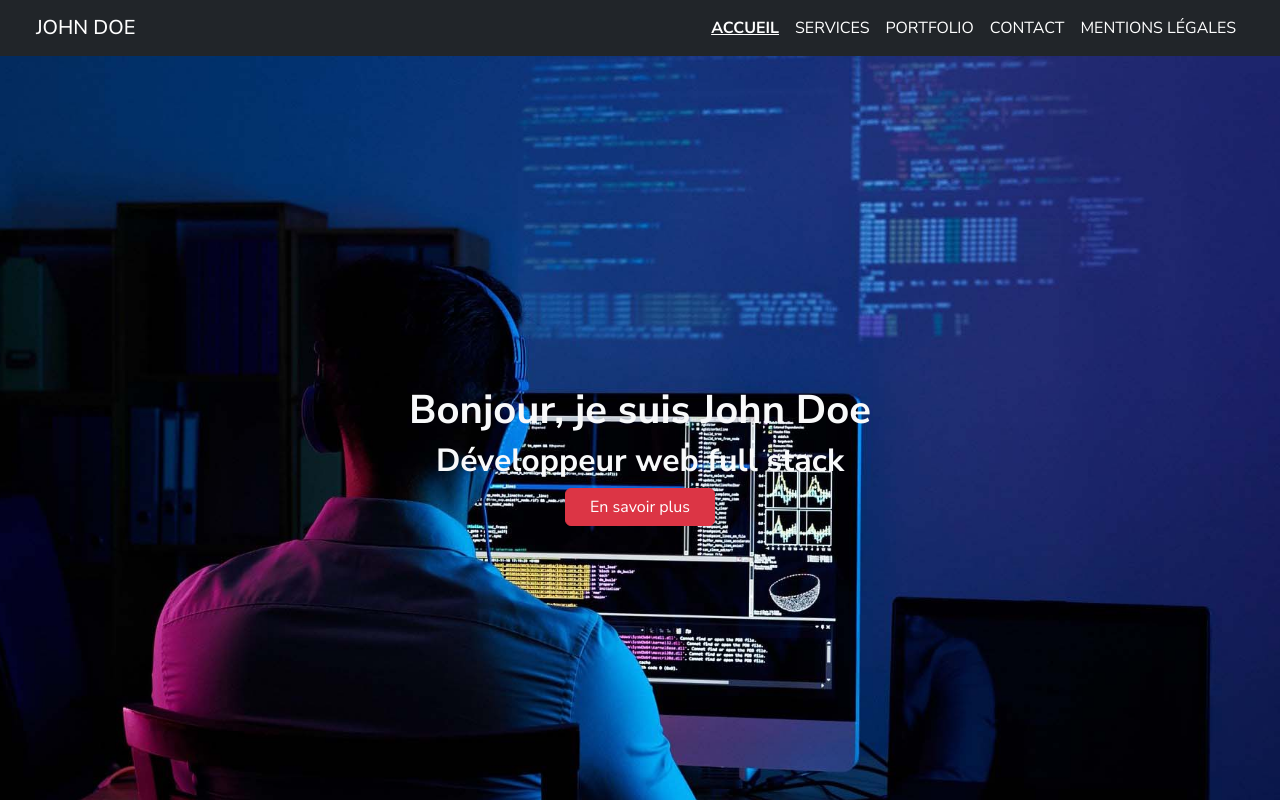
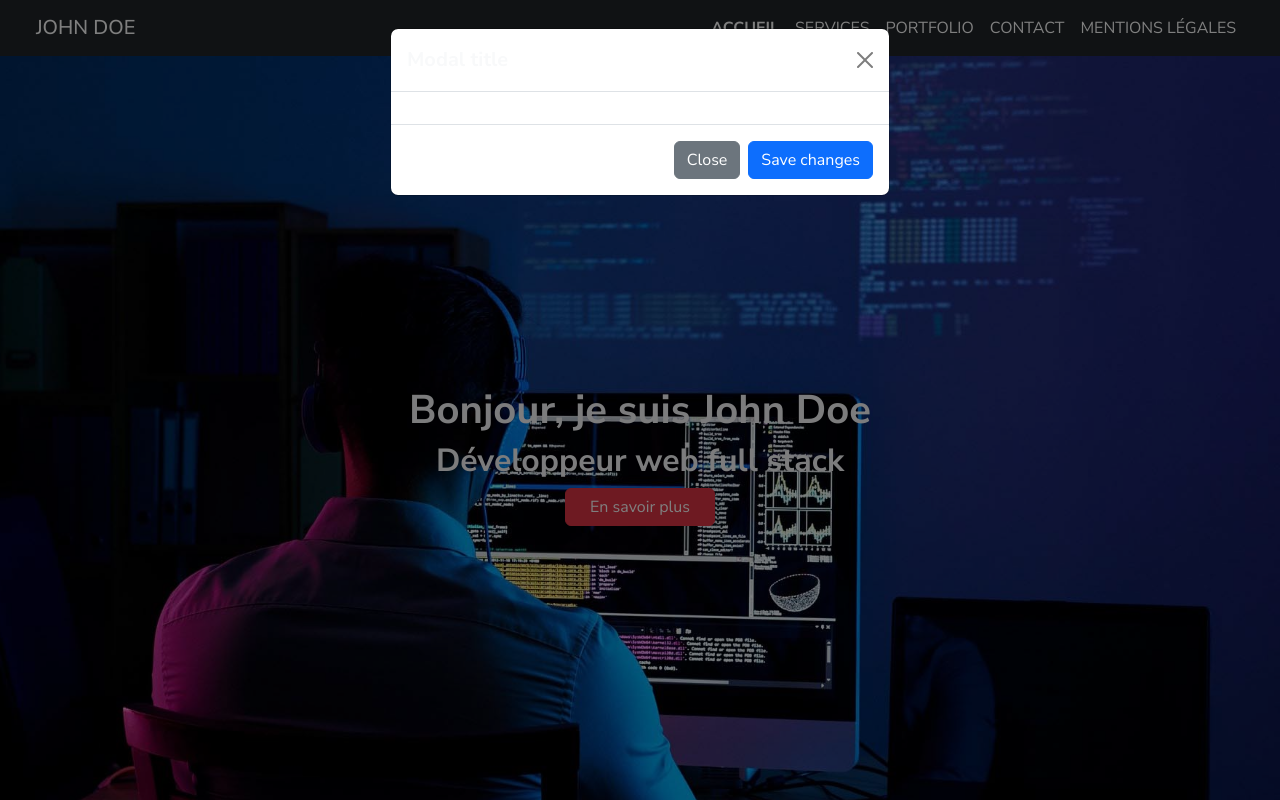
Before and after one commit to Lutch-1314/devoir-portfolio-bootstrap-react, a React (Create React App) app: page / in a window 1280 px wide. Both pictures are taken after a click on the button "En savoir plus". Shown: the top 800 px of the page. Built offline with nearby package versions, Linux system fonts and the light colour scheme; no server answers.

Commit message:
modal in progress

```diff
--- /dev/null
+++ b/src/assets/css/Home.css
@@ -0,0 +1,23 @@
+.header {
+    background-image: url('/images/hero-bg.jpg');
+    background-repeat: no-repeat;
+    background-size: cover;
+    background-position: top;
+    width: 100vw;
+    height: 100vh;
+}
+
+@media (max-width: 767.98px) {
+  .header {
+        background-size: cover;
+        background-position: center;
+  }
+}
+
+header h1, header h2 {
+  font-weight: 700;
+}
+
+article h3 {
+  font-weight: 700;
+}
--- a/src/pages/Home.jsx
+++ b/src/pages/Home.jsx
@@ -1,12 +1,56 @@
+import {useState, useEffect} from "react";
 import './Home.css';
 
 const Home = () => {
+
+    const [user,setUser] = useState();
+
+    const getUser = async () => {
+        const res = await fetch("https://api.github.com/users/github-john-doe");
+        const json = await res.json();
+        setUser(json);
+    }
+       useEffect(() => {
+           getUser();
+        },[])
+
     return (
         <div className="">
             <header className="header text-center text-light d-flex flex-column justify-content-center align-items-center">
                 <h1>Bonjour, je suis John Doe</h1>
                 <h2>Développeur web full stack</h2>
-                <button type="button" className='btn btn-danger px-4'>En savoir plus</button>
+                <button type="button" className="btn btn-danger px-4" data-bs-toggle="modal" data-bs-target="#githubProfile">En savoir plus</button>
+
+
+
+
+<div className="modal fade" id="githubProfile" tabIndex="-1" aria-labelledby="githubProfileLabel" aria-hidden="true">
+  <div className="modal-dialog">
+    <div className="modal-content">
+      <div className="modal-header">
+        <h1 className="modal-title fs-5" id="githubProfileLabel">Modal title</h1>
+        <button type="button" className="btn-close" data-bs-dismiss="modal" aria-label="Close"></button>
+      </div>
+      <div className="modal-body">
+        {user && (
+            <>
+            <div>{user.name}</div>
+            <div>{user.location}</div>
+            <div>{user.bio}</div>
+            <div>{user.public_repos}</div>
+            <div>{user.followers}</div>
+            <div>{user.following}</div>
+            </>
+        )}
+
+      </div>
+      <div className="modal-footer">
+        <button type="button" className="btn btn-secondary" data-bs-dismiss="modal">Close</button>
+        <button type="button" className="btn btn-primary">Save changes</button>
+      </div>
+    </div>
+  </div>
+</div>
             </header>
 
             <main className="container ">
```
Also changed, not shown: public/images/hero-bg.jpg (added), src/assets/css/hero-bg.jpg (added).
